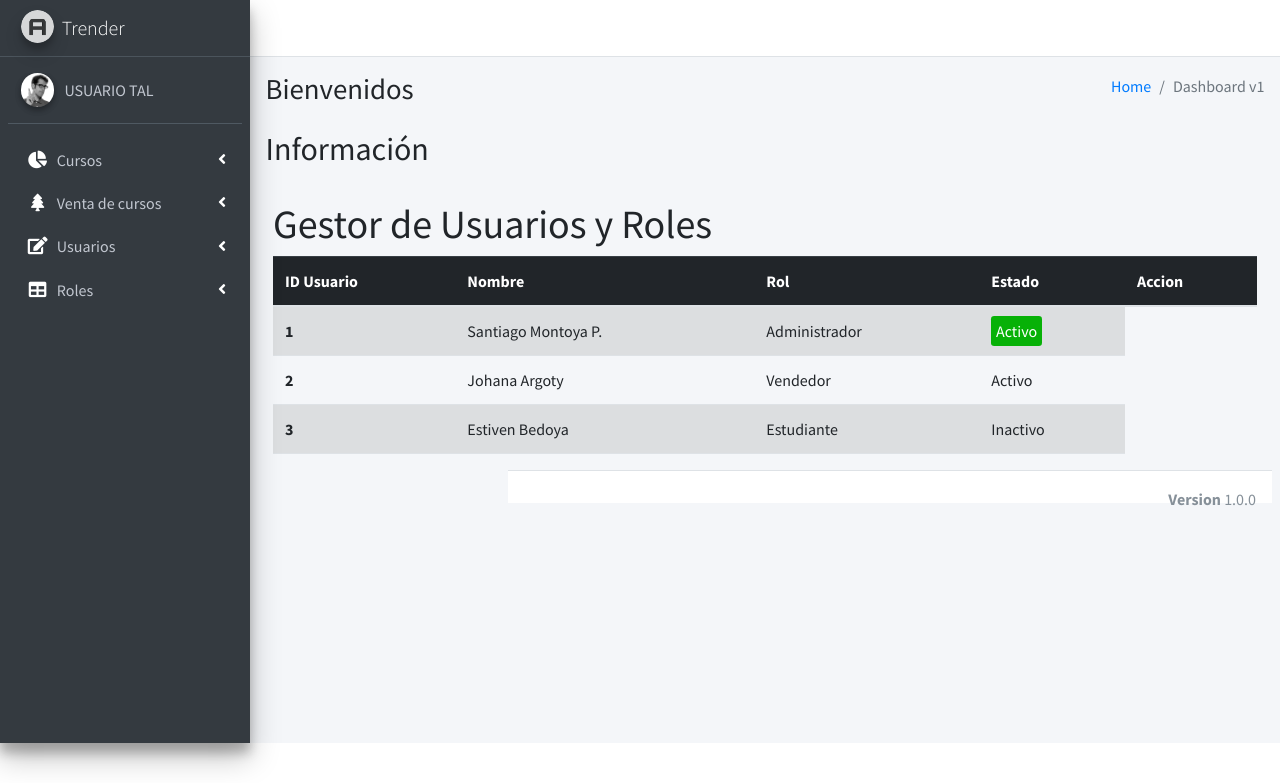
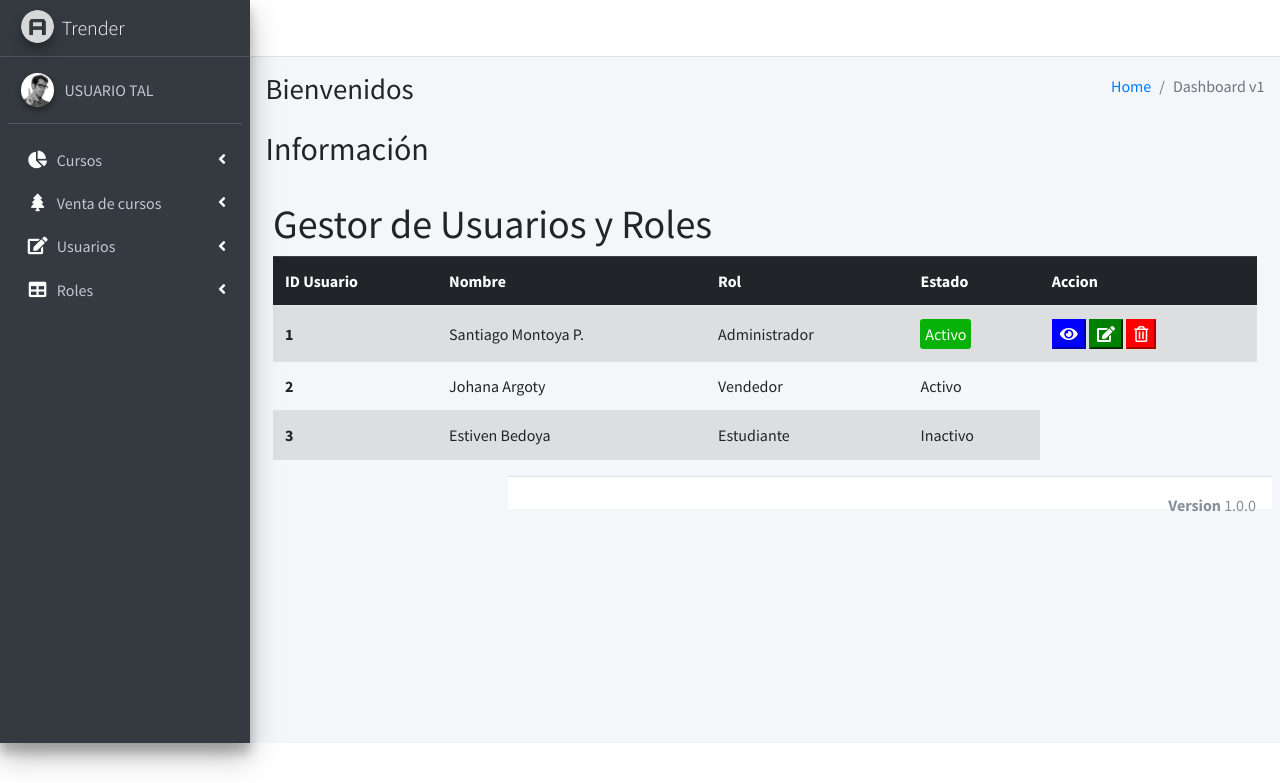
Before and after one commit to SantiMonto/TRend, a Python web app: template templates/usuarios/gest_usuarios_roles.html in a window 1280 px wide. Shown: the top 783 px of the page. Run offline with Jinja, Linux system fonts and the light colour scheme; the template is opened without the code that fills it, so the values that code supplies are empty; some libraries are stand-ins or nearby versions.

Commit message:
se agregan los iconos con fontawesome a la tabla

```diff
--- a/templates/usuarios/gest_usuarios_roles.html
+++ b/templates/usuarios/gest_usuarios_roles.html
@@ -208,6 +208,11 @@
 							<td class="align-middle">
                 <span class="finished_sell">Activo</span>
               </td>
+              <td>
+                <button style="background-color: blue; border-color: blue;"><i class="fas fa-eye"></i></button>
+                <button style="background-color: green; border-color: green;"><i class="fas fa-edit"></i></button>
+                <button style="background-color: red; border-color: red;"><i class="far fa-trash-alt"></i></button>
+              </td>
 						</tr>
 						<tr>
 							<th class="align-middle">2</td>
```
